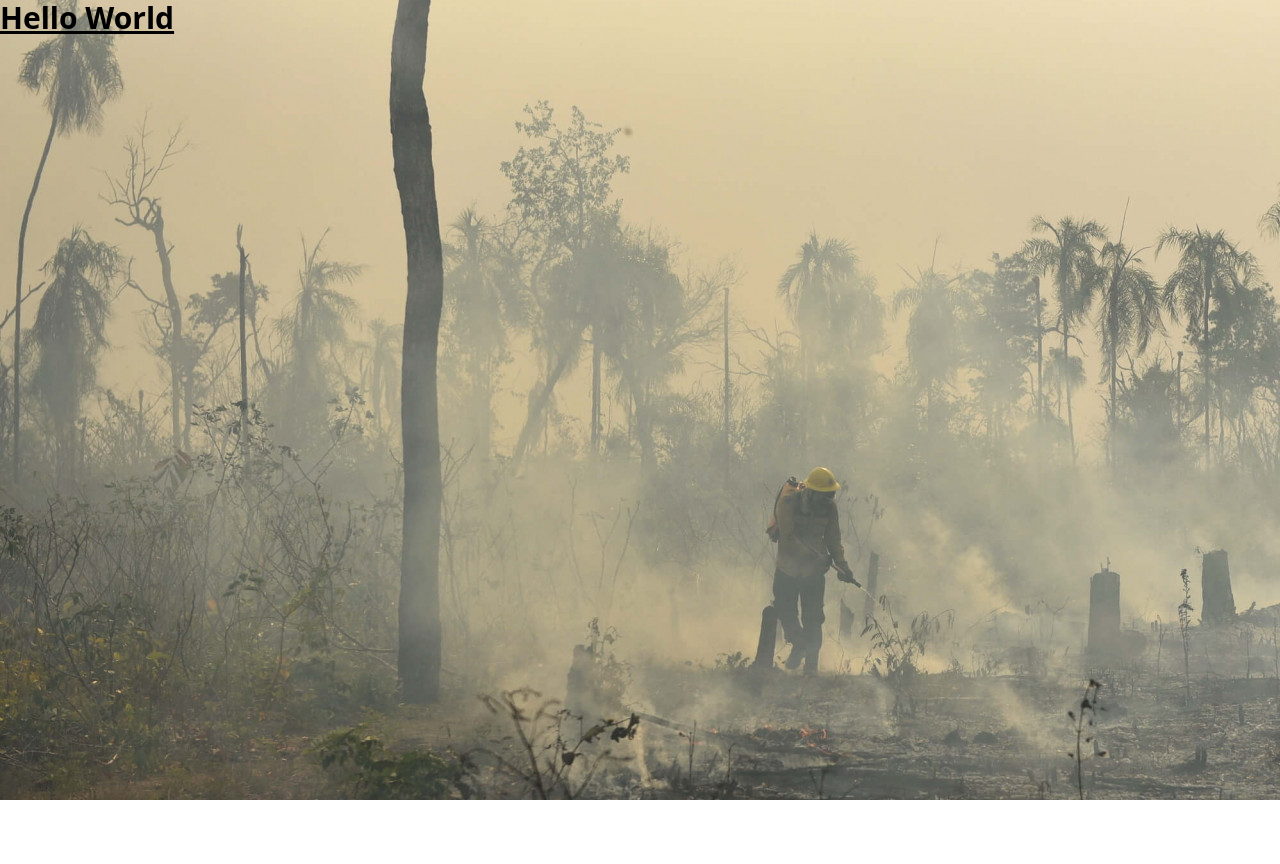
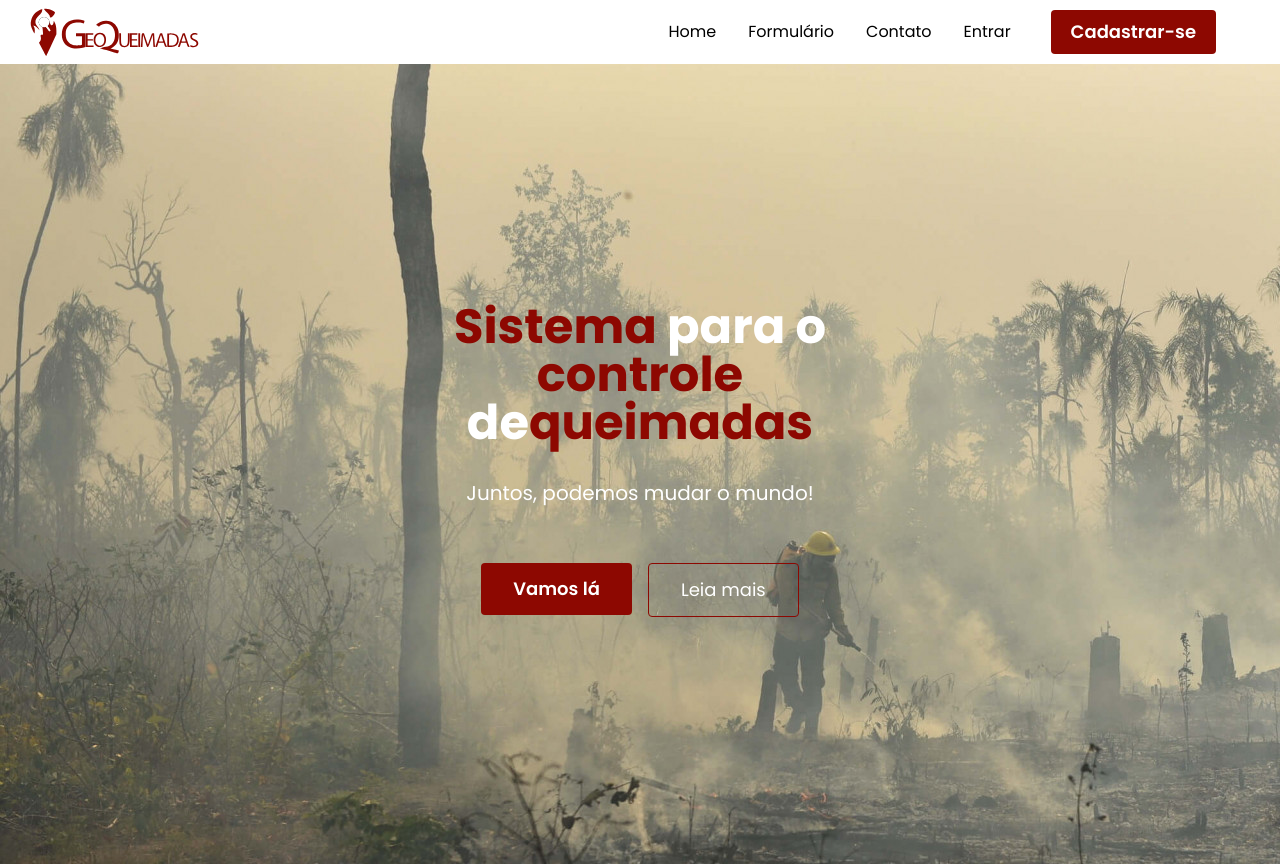
Before and after one commit to Geoqueimadas/frontend, a Next.js app: page / in a window 1280 px wide. Before the commit the page ends 800 px from the top, so only its background shows below. Built offline with nearby package versions, Linux system fonts and the light colour scheme.

Commit message:
six commit

```diff
--- /dev/null
+++ b/components/Home/Home.js
@@ -0,0 +1,46 @@
+import { Link } from "react-scroll";
+
+const Home = () => {
+  return (
+    <div
+    className="h-screen bg-hero flex justify-center items-center"
+    id="home"
+  >
+    <section className="flex  text-white">
+      <div className="container mx-auto flex flex-col items-center px-4 py-16 text-center md:py-32 md:px-10 lg:px-32 xl:max-w-3xl ">
+        <h1 className="text-4xl font-bold leading-none sm:text-5xl">
+          <span className="text-red-main">Sistema</span> para o <br />{" "}
+          <span className="text-red-main">controle</span>
+          <br />
+          de
+          <span className="text-red-main">queimadas</span>
+        </h1>
+        <p className="px-8 mt-8 mb-12 text-xl">
+          Juntos, podemos mudar o mundo!
+        </p>
+        <div className="flex flex-wrap justify-center">
+          <Link
+            to="formulario"
+            spy={true}
+            smooth={true}
+            offset={20}
+            duration={700}
+          >
+            <button
+              className="px-8 py-3 m-2 text-lg font-semibold rounded bg-red-main text-white hover:bg-black transition
+          ease-in duration-1000"
+            >
+              Vamos lá
+            </button>
+          </Link>
+          <button className="px-8 py-3 m-2 text-lg border rounded text-white border-red-main">
+            Leia mais
+          </button>
+        </div>
+      </div>
+    </section>
+  </div>
+  )
+}
+
+export default Home
--- /dev/null
+++ b/components/Layout/Btn.js
@@ -0,0 +1,19 @@
+import { Link } from "react-scroll";
+
+import { FaArrowCircleDown } from "react-icons/fa";
+
+const Btn = (props) => {
+  const { href } = props;
+
+  return (
+    <Link to={href} spy={true} smooth={true} offset={-100} duration={700}>
+      <div className="flex justify-center ">
+        <button className="text-5xl text-red-main animate-bounce">
+          <FaArrowCircleDown />
+        </button>
+      </div>
+    </Link>
+  );
+};
+
+export default Btn;
--- /dev/null
+++ b/components/Navbar/LiNavbar.js
@@ -0,0 +1,25 @@
+import { Link } from "react-scroll";
+
+const LiNavbar = (props) => {
+  const { to, name } = props;
+
+  return (
+    <>
+      <li className="md:mr-8 md:mb-0 mb-4 cursor-pointer text-white md:text-black">
+        <Link
+          className="md:hover:text-red-main transition
+            ease-out duration-500"
+          to={to}
+          spy={true}
+          smooth={true}
+          offset={-100}
+          duration={700}
+        >
+          {name}
+        </Link>
+      </li>
+    </>
+  );
+};
+
+export default LiNavbar;
--- /dev/null
+++ b/components/Navbar/Navbar.js
@@ -0,0 +1,62 @@
+import Link from "next/link";
+
+import logo from "../../public/img/logo.svg"
+
+import { FaBars } from "react-icons/fa";
+
+import { useRef } from "react";
+
+import LiNavbar from "./LiNavbar";
+
+const Navbar = () => {
+  const navRef = useRef();
+
+  const showNavbar = () => {
+    navRef.current.classList.toggle("responsive_nav");
+  };
+
+  return (
+    <header className="w-full flex justify-between items-center h-16 bg-white px-6 py-2 sticky top-0">
+      <Link href="/">
+        <img
+          className="md:w-44 w-40 cursor-pointer "
+          src={logo.src}
+          alt="GeoQueimadas"
+        />
+      </Link>
+
+      <nav className=" md:bg-white bg-red-main" ref={navRef}>
+        <ul className="md:flex inline list-none items-center">
+          <LiNavbar name="Home" to="home" />
+          <LiNavbar name="Formulário" to="formulario" />
+          <LiNavbar name="Contato" to="contato" />
+          <LiNavbar name="Entrar" to="login" />
+          <li className="md:mr-8 cursor-pointer">
+            <Link
+              className="md:hover:text-red-main transition
+            ease-out duration-500"
+              href="contato"
+            >
+              <button
+                className="md:px-5 md:py-2 md:m-2 md:text-lg md:font-semibold md:rounded md:bg-red-main text-white md:hover:bg-black transition
+            ease-in duration-1000"
+              >
+                Cadastrar-se
+              </button>
+            </Link>
+          </li>
+        </ul>
+      </nav>
+
+      <button
+        className="nav_btn text-red-main transition
+            ease-out duration-500"
+        onClick={showNavbar}
+      >
+        <FaBars />
+      </button>
+    </header>
+  );
+};
+
+export default Navbar;
--- a/package.json
+++ b/package.json
@@ -11,7 +11,9 @@
   "dependencies": {
     "next": "^12.3.1",
     "react": "^18.2.0",
-    "react-dom": "^18.2.0"
+    "react-dom": "^18.2.0",
+    "react-icons": "^4.4.0",
+    "react-scroll": "^1.8.7"
   },
   "devDependencies": {
     "autoprefixer": "^10.4.12",
--- a/pages/index.js
+++ b/pages/index.js
@@ -1,11 +1,13 @@
+import Home from "../components/Home/Home"
+import Navbar from "../components/Navbar/Navbar"
+
 function HomePage() {
   return (
 
-    <section className="h-screen bg-hero">
-    <div>
-      <h1 className="text-3xl font-bold underline"> Hello World </h1>
-    </div>
-    </section>
+  <>
+  <Navbar/>
+   <Home/>
+  </>
 
   )
 }
--- a/styles/globals.css
+++ b/styles/globals.css
@@ -1,3 +1,53 @@
+@import url("https://fonts.googleapis.com/css2?family=Poppins:ital,wght@0,100;0,200;0,300;0,400;0,500;0,600;0,700;0,800;0,900;1,100;1,200;1,300;1,400;1,500;1,600;1,700;1,800;1,900&display=swap");
+
+* {
+  padding: 0;
+  margin: 0;
+  box-sizing: border-box;
+  font-family: "Poppins", sans-serif;
+}
+
+/* MENU MOBILE */
+
+header .nav_btn {
+  display: none;
+  opacity: 0;
+  font-size: 1.4rem;
+}
+
+@media only screen and (max-width: 1024px) {
+  header .nav_btn {
+    display: flex;
+    opacity: 1;
+  }
+
+  nav ul {
+    display: flex;
+    flex-direction: column;
+  }
+
+  header nav {
+    position: fixed;
+    top: 3.5rem;
+    right: -100%;
+    height: auto;
+    width: 70%;
+    border-radius: 5px;
+    padding: 2rem;
+    transition: 0.6s;
+  }
+
+  header .responsive_nav {
+    right: 0;
+  }
+
+  nav .nav-close-btn {
+    position: absolute;
+    top: 2rem;
+    right: 2rem;
+  }
+}
+
 @tailwind base;
 @tailwind components;
 @tailwind utilities;
```
Also changed, not shown: 1 other file (tests, documents, lock files or other folders).
